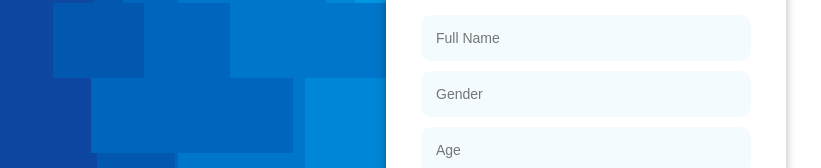
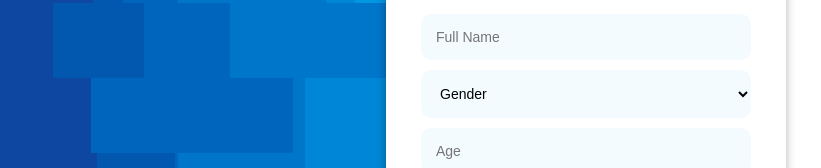
Before and after one commit to gabrielvsc/CodexJr-PS, a React (Create React App) app in the folder client/: page /signup in a window 1280 px wide. Shown: the part 222-390 px from the top of the page, without its empty margins (54-875 px from the left). Built offline with nearby package versions, Linux system fonts and the light colour scheme.

Commit message:
Signup/Login Components 100% Implemented

```diff
--- a/client/src/components/Login/styles.module.css
+++ b/client/src/components/Login/styles.module.css
@@ -39,6 +39,10 @@
     background-color: rgba(41,182,246,0.05);
     margin: 5px 0;
     font-size: 14px;
+}
+
+.input:focus {
+    border: 1px solid #29B6F6;
 }
 
 .gender_input_container {
@@ -83,6 +87,10 @@
     transition: 0.3s;
 }
 
+.blue_btn:focus {
+    border: 1px solid #0D47A1;
+}
+
 .link {
     text-decoration: none;
     color: #29B6F6;
--- a/client/src/components/Signup/index.jsx
+++ b/client/src/components/Signup/index.jsx
@@ -51,27 +51,20 @@ const Signup = () => {
                         className={styles.input}
                     />
 
-                    <input
-                        type='text'
+                    <select
+                        type="text"
                         placeholder='Gender'
                         name='gender'
                         onChange={handleChange}
                         value={data.gender}
                         required
-                        className={styles.input}
-                    />
-
-                    {/*
-                    <tr className={styles.gender_input_container}>
-                        <td className={styles.gender_title}>Gender:</td>
-                        <td>
-                            <label className={styles.gender_input}><input type="radio" name="male" onChange={handleChange} value={data.gender} required />Male</label>
-                            <label className={styles.gender_input}><input type="radio" name="female" onChange={handleChange} value={data.gender} />Female</label>
-                            <label className={styles.gender_input}><input type="radio" name="other" onChange={handleChange} value={data.gender} />Other</label>
-                        </td>
-                    </tr>
-                    */}
-
+                        className={styles.input_gender}>
+                            <option value="" disabled selected>Gender</option>
+                            <option value="Male">Male</option>
+                            <option value="Female">Female</option>
+                            <option value="Non-Binary">Non-Binary</option>
+                            <option value="Other">Other</option>
+                    </select>
                     <input
                         type='number'
                         min='0'
--- a/client/src/components/Signup/styles.module.css
+++ b/client/src/components/Signup/styles.module.css
@@ -41,6 +41,26 @@
     font-size: 14px;
 }
 
+.input:focus {
+    border: 1px solid #29B6F6;
+}
+
+
+.input_gender {
+    border: none;
+    outline: none;
+    width: 330px;
+    padding: 15px;
+    border-radius: 10px;
+    background-color: rgba(41,182,246,0.05);
+    margin: 5px 0;
+    font-size: 14px;
+}
+
+.input_gender:focus {
+    border: 1px solid #29B6F6;
+}
+
 .error_msg {
     width: 300px;
     padding: 15px;
@@ -72,6 +92,10 @@
     transition: 0.3s;
 }
 
+.blue_btn:focus {
+    border: 1px solid #0D47A1;
+}
+
 .link {
     text-decoration: none;
     color: #29B6F6;
```
